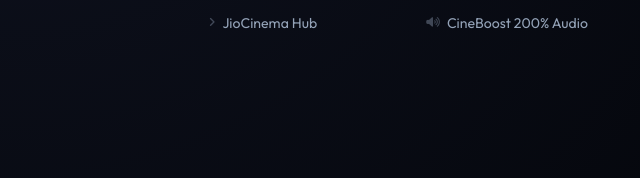
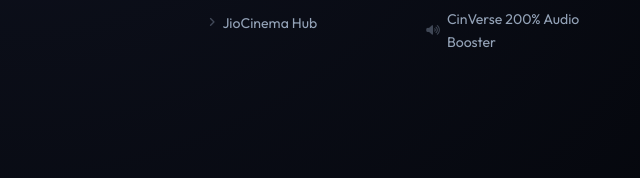
Before and after one commit to Gourav-Dadheech/CinVerse, a website: page index.html in a window 1280 px wide. Shown: the part 2476-2654 px from the top of the page, 640-1280 px from the left. Drawn offline with Linux system fonts and the light colour scheme; no server answers.

Commit message:
fix(brand): update footer audio title to CinVerse 200% Audio Booster

```diff
--- a/index.html
+++ b/index.html
@@ -546,7 +546,7 @@
               <li><a href="#!/favorites"><i class="fa-solid fa-heart"></i> Favorites &amp; History</a></li>
               <li><a href="#!/watchlist"><i class="fa-solid fa-bookmark"></i> My Watchlist</a></li>
               <li><a href="#!/search"><i class="fa-solid fa-cloud-arrow-down"></i> Local Downloader</a></li>
-              <li><a href="#!/home"><i class="fa-solid fa-volume-high"></i> CineBoost 200% Audio</a></li>
+              <li><a href="#!/home"><i class="fa-solid fa-volume-high"></i> CinVerse 200% Audio Booster</a></li>
             </ul>
           </details>
         </div>
```
